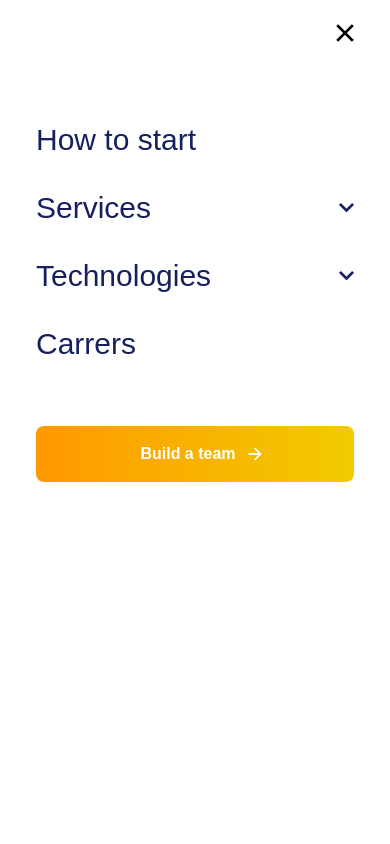
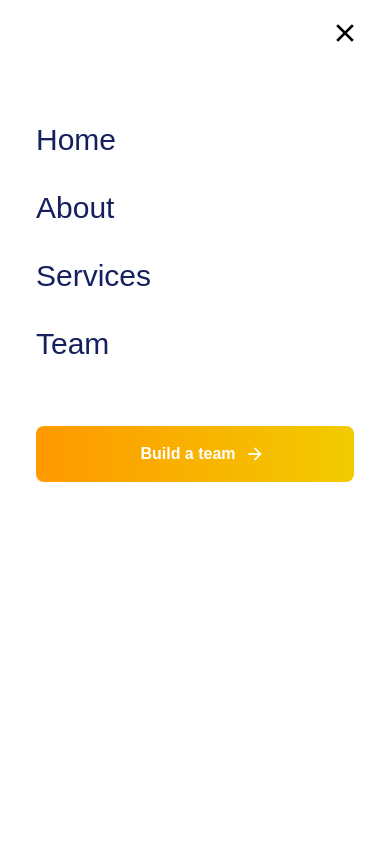
Before and after one commit to cat-ninja007/code-challenge-fe, a Next.js app: page /service in a window 390 px wide. Both pictures are taken after a click on the element 356 px from the left and 40 px from the top of the page. Shown: the top 844 px of the page. Built offline with nearby package versions, Linux system fonts and the light colour scheme.

Commit message:
[PAGE] - [MOBILE] - Working About Page and Fixing Service Layout

```diff
--- a/src/app/about/page.tsx
+++ b/src/app/about/page.tsx
@@ -10,7 +10,31 @@ const About:FC = () => {
     <>
       <Header />
       <HeroSection title="About Us" subtitle="We specialize in helping you build a team of expert developers" />
+      <div className="about-content px-4 mt-8">
+        {/* Company History Section */}
+        <section className="mb-8">
+          <h2 className="text-2xl font-bold text-courtney-dark-blue mb-4">Company History</h2>
+          <p>
+            Founded in 2010, our company has rapidly evolved from a small software startup into a leading provider of software development and outsourcing solutions. Over the years, we have built a reputation for delivering high-quality services and innovative technology solutions tailored to our clients' needs. Our journey began with a dedicated team of passionate developers, and today, we are proud to host a myriad of talented professionals who contribute to our success.
+          </p>
+        </section>
 
+        {/* Team Section */}
+        <section className="mb-8">
+          <h2 className="text-2xl font-bold text-courtney-dark-blue mb-4">Team</h2>
+          <p>
+            Our team is composed of experts from various fields including software engineering, project management, and design. Each member is strategically selected for their skills and experience, ensuring that our clients receive the best possible service. We believe in fostering a collaborative environment where innovation thrives, allowing us to deliver exceptional results for our clients. Our project managers and technical leads work closely with developers to ensure seamless project execution and communication.
+          </p>
+        </section>
+
+        {/* Culture Section */}
+        <section className="mb-8">
+          <h2 className="text-2xl font-bold text-courtney-dark-blue mb-4">Culture</h2>
+          <p>
+            At our software house, we cultivate a culture of openness, collaboration, and continuous improvement. We prioritize the well-being of our team members and encourage professional growth through various training programs and workshops. Our inclusive environment promotes diverse perspectives, which fosters creativity and leads to innovative software solutions. We believe that a happy team leads to successful projects and satisfied clients.
+          </p>
+        </section>
+      </div>
       <Footer />
     </>
   )
--- a/src/app/page.tsx
+++ b/src/app/page.tsx
@@ -16,7 +16,7 @@ import Team from "./team/page";
 const App:FC = () => {
   return (
     <>
-      <Team />
+      <Home />
     </>
   )
 }
--- a/src/app/service/page.tsx
+++ b/src/app/service/page.tsx
@@ -1,17 +1,35 @@
 import { FC } from "react";
 import Header from "@/components/sections/Header";
 import Footer from "@/components/sections/Footer";
+import { Title, Subtitle } from "@/components/atom/Text";
 
 import HeroSection from "@/components/atom/HeroSection";
+import SpecializedCard from "@/components/sections/Specialized/SpecializedCard";
+import { specialized } from "@/data/specialized";
 
-const Service:FC = () => {
+const Service: FC = () => {
   return (
     <>
       <Header />
-        <HeroSection title="Our Service" subtitle="We specialize in helping you build a team of expert developers" />
+      <HeroSection
+        title="Our Service"
+        subtitle="We specialize in helping you build a team of expert developers"
+      />
+      <div className="mt-20 px-4">
+        <Subtitle text="Specialized" color="courtney-dark-blue" />
+        <Title text="Specialized Staff We Provide" color="courtney-dark-blue" />
+      </div>
+      <div className="bg-courtney-soft-grey py-10 rounded-3xl mt-10 grid grid-cols-1 md:grid-cols-2 lg:grid-cols-4 gap-4">
+        {specialized.map((item, index) => (
+          <div className="flex justify-center">
+            <SpecializedCard key={index} title={item.title} image={item.image} />
+          </div>
+        ))}
+      </div>
+
       <Footer />
     </>
-  )
-}
+  );
+};
 
 export default Service;
--- a/src/components/sections/Header/HiddenMenu/index.tsx
+++ b/src/components/sections/Header/HiddenMenu/index.tsx
@@ -22,24 +22,24 @@ const HiddenMenu: FC<IHiddenMenu> = (props: IHiddenMenu) => {
             <ul className="w-full flex flex-col gap-8 text-courtney-dark-blue">
               <li>
                 <a href="/" className="text-3xl">
-                  How to start
+                  Home
                 </a>
               </li>
               <li className="flex items-center justify-between">
-                <a href="/" className="text-3xl">
+                <a href="/about" className="text-3xl">
+                  About
+                </a>
+                {/* <Image src={ChevronDown} alt="chevron-down" /> */}
+              </li>
+              <li className="flex items-center justify-between">
+                <a href="/service" className="text-3xl">
                   Services
                 </a>
-                <Image src={ChevronDown} alt="chevron-down" />
-              </li>
-              <li className="flex items-center justify-between">
-                <a href="/" className="text-3xl">
-                  Technologies
-                </a>
-                <Image src={ChevronDown} alt="chevron-down" />
+                {/* <Image src={ChevronDown} alt="chevron-down" /> */}
               </li>
               <li>
-                <a href="/" className="text-3xl">
-                  Carrers
+                <a href="/team" className="text-3xl">
+                  Team
                 </a>
               </li>
             </ul>
--- a/src/components/sections/Specialized/SpecializedCard/index.tsx
+++ b/src/components/sections/Specialized/SpecializedCard/index.tsx
@@ -11,8 +11,8 @@ const SpecializedCard: FC<ISpecializedCard> = (props: ISpecializedCard) => {
   return (
     <>
       <div className="specialized-card-container w-[300px] flex mb-[27px]">
-        <div className="yellow-badge w-[13px] h-[72px] bg-courtney-bright-yellow rounded-l-[12px]"></div>
-        <div className="card-content w-[90%] h-[72px] bg-white rounded-r-[12px] flex">
+        <div className="yellow-badge w-[13px] h-[72px] bg-courtney-bright-yellow rounded-l-[12px] shadow-md"></div>
+        <div className="card-content w-[90%] h-[72px] bg-white hover:bg-courtney-light-yellow rounded-r-[12px] shadow-md flex">
           <div className="card-image flex items-center gap-[22px] pl-[22px]">
             <Image src={image} alt={title} className="w-9" />
             <p className="text-sm font-semibold text-courtney-dark-blue">
--- /dev/null
+++ b/src/data/specialized.ts
@@ -0,0 +1,43 @@
+import FrontendEngineers from "../public/icons/tech-icon/frontend-engineers.png";
+import FullstackEngineers from "../public/icons/tech-icon/fullstack-engineers.png";
+import UiUxEngineers from "../public/icons/tech-icon/uiux-engineers.png";
+import QaEngineers from "../public/icons/tech-icon/qa-engineers.png";
+import ProductDesigner from "../public/icons/tech-icon/product-designer.png";
+import AngularDevelopers from "../public/icons/tech-icon/angular-developers.png";
+import DevopEngineers from "../public/icons/tech-icon/devops-devsecops-engineer.png";
+import PhpDevelopers from "../public/icons/tech-icon/php-developers.png";
+import WordpressDevelopers from "../public/icons/tech-icon/wordpress-cms-developers.png";
+import AndroidIosDevelopers from "../public/icons/tech-icon/mobile-app-developers.png";
+import AiMlEngineers from "../public/icons/tech-icon/ai-ml-engineers.png";
+import DataScientistEngineers from "../public/icons/tech-icon/data-scienteis-engineers.png";
+import ProjectManagers from "../public/icons/tech-icon/project-managers.png";
+import BusinessAnalyst from "../public/icons/tech-icon/business-analyst.png";
+import DatabaseAdmin from "../public/icons/tech-icon/database-admin.png";
+import InformationSecurityEngineers from "../public/icons/tech-icon/information-security-engineers.png";
+import ApplicationSecurityEngineers from "../public/icons/tech-icon/application-security-engineers.png";
+import SolutionArchitects from "../public/icons/tech-icon/solution-architects.png";
+import TechLeads from "../public/icons/tech-icon/tech-leads.png";
+import GolangDev from "../public/icons/tech-icon/golang-dev.png";
+
+export const specialized = [
+  { title: "Frontend Engineers", image: FrontendEngineers },
+  { title: "Fullstack Engineers", image: FullstackEngineers },
+  { title: "UI/UX Engineers", image: UiUxEngineers },
+  { title: "QA Engineers", image: QaEngineers },
+  { title: "Product Designer", image: ProductDesigner },
+  { title: "Angular Developers", image: AngularDevelopers },
+  { title: "Devops/Devsecops Engineers", image: DevopEngineers },
+  { title: "PHP Developers", image: PhpDevelopers },
+  { title: "Wordpress Developers", image: WordpressDevelopers },
+  { title: "Database Admins", image: DatabaseAdmin },
+  { title: "AI/ML Engineers", image: AiMlEngineers },
+  { title: "Data Scientist Engineers", image: DataScientistEngineers },
+  { title: "Project Managers", image: ProjectManagers },
+  { title: "Business Analysts", image: BusinessAnalyst },
+  { title: "Information Security Engineers", image: InformationSecurityEngineers },
+  { title: "Application Security Engineers", image: ApplicationSecurityEngineers },
+  { title: "Android/iOS Developers", image: AndroidIosDevelopers },
+  { title: "Solution Architects", image: SolutionArchitects },
+  { title: "Tech Leads / Team Leads", image: TechLeads },
+  { title: "Golang Dev", image: GolangDev },
+];
```
Also changed, not shown: src/components/sections/Specialized/index.tsx (+1 -74 lines).
